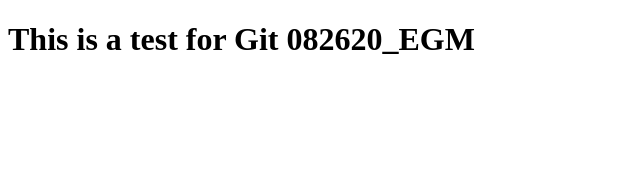
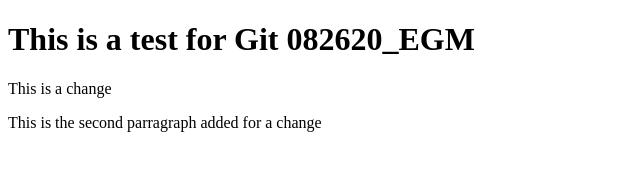
Before and after one commit to alemama/git-test, a plain HTML site: page index.html in a window 1280 px wide. Shown: the whole page, without its empty margins (0-640 px from the left). Drawn offline with Linux system fonts and the light colour scheme.

Commit message:
Second commit

```diff
--- a/index.html
+++ b/index.html
@@ -2,5 +2,7 @@
 <html>
     <body>
         <h1>This is a test for Git 082620_EGM</h1>
+        <p> This is a change</p>
+        <p> This is the second parragraph added for a change</p>
     </body>
 </html>
```
